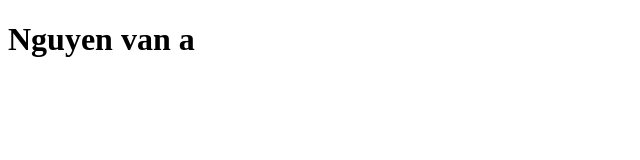
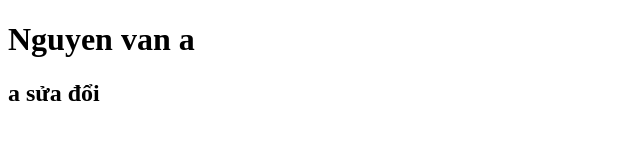
Before and after one commit to trollerpro/duannhom, a plain HTML site: page index.html in a window 1280 px wide. Shown: the whole page, without its empty margins (0-640 px from the left). Drawn offline with Linux system fonts and the light colour scheme.

Commit message:
1.sửa đổi thêm

```diff
--- a/index.html
+++ b/index.html
@@ -7,5 +7,6 @@
   </head>
   <body>
     <h1>Nguyen van a</h1>
+    <h2>a sửa đổi</h2>
   </body>
 </html>
```
